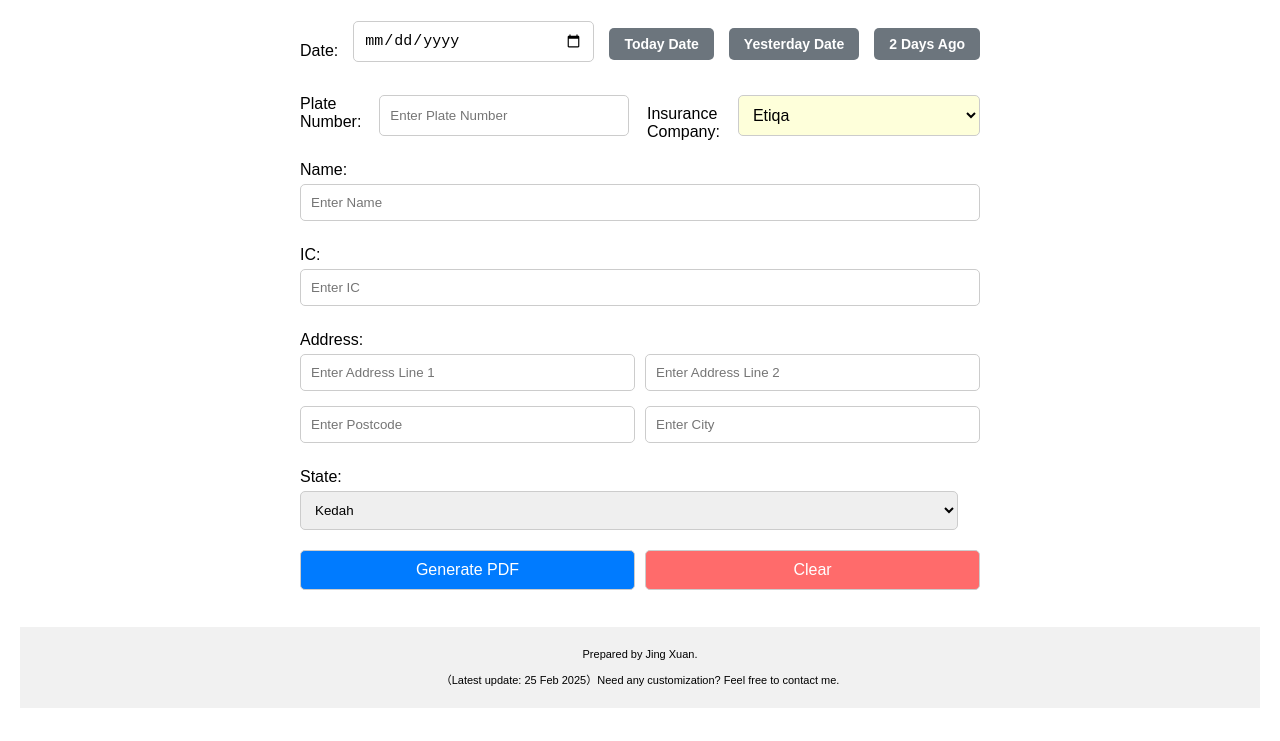
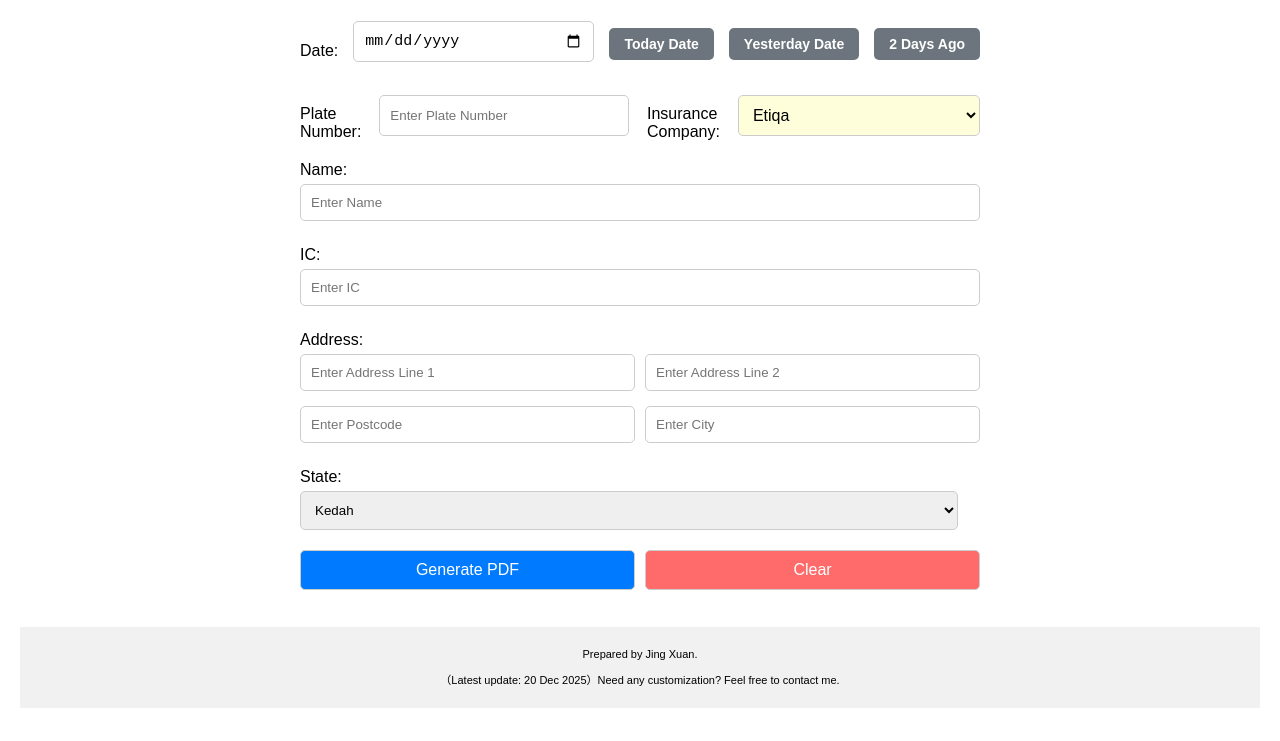
Before and after one commit to Tjjx/PDF-print-Auth-Letter, a plain HTML site: page index.html in a window 1280 px wide. Shown: the part 59-800 px from the top of the page. Drawn offline with nearby package versions, Linux system fonts and the light colour scheme.

Commit message:
Fix Bug: Syntax bug which did not causing any error. (fix same bug for both 2 html files)

```diff
--- a/index.html
+++ b/index.html
@@ -118,7 +118,7 @@
         </div>
 		<br>
 
-		<div style="display: flex; gap: 18px;>
+		<div style="display: flex; gap: 18px;">
 			<label for="carPlateNumber">Plate Number:</label>
 			<input type="text" id="carPlateNumber" placeholder="Enter Plate Number" required>
 
@@ -525,7 +525,7 @@ Level 9, Wisma Capital A,
 
 <footer style="margin-top: 22px; padding: 10px; background-color: #f1f1f1; text-align: center; font-size: 11px;">
     <p>Prepared by Jing Xuan.</p>
-    <p>（Latest update: 25 Feb 2025）Need any customization? Feel free to contact me.</p>
+    <p>（Latest update: 20 Dec 2025）Need any customization? Feel free to contact me.</p>
 </footer>
 
 </body>
```
Also changed, not shown: Auth.Letter PDF Generator.html (+1 -1 lines).
